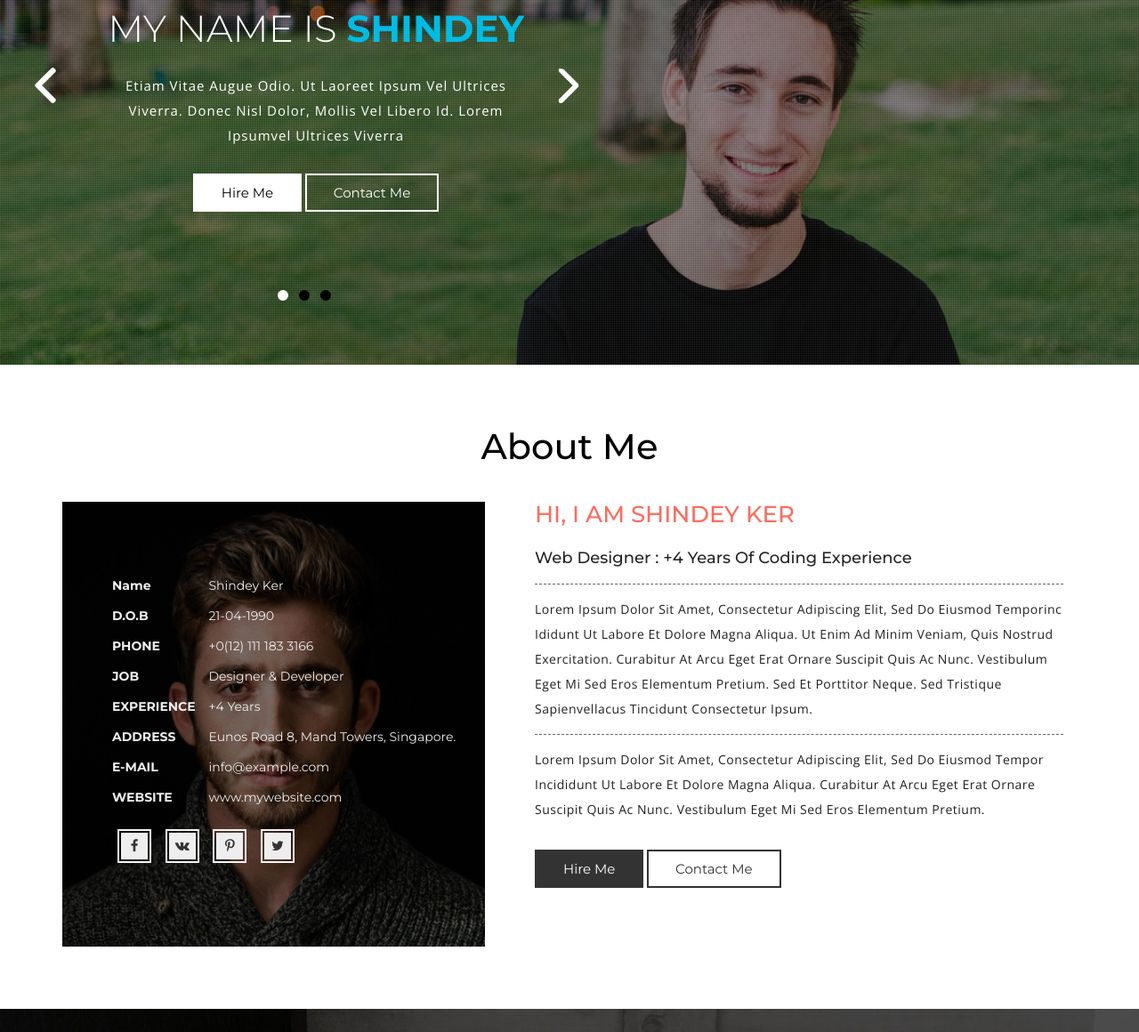
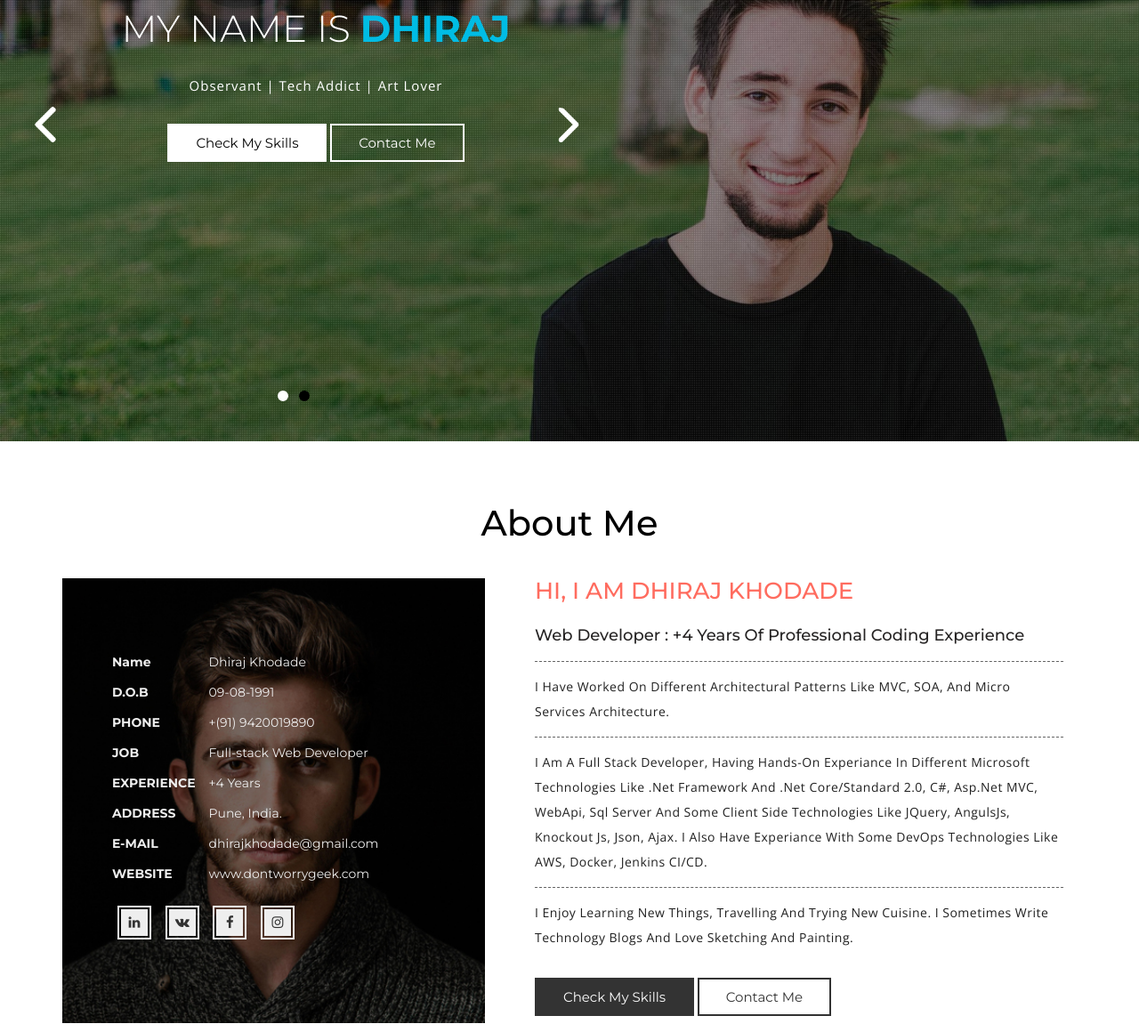
Before and after one commit to dhirajkhodade/dhirajkhodade.github.io, a plain HTML site: page index.html in a window 1280 px wide. Shown: the part 233-1393 px from the top of the page at 89% size. Drawn offline with nearby package versions, Linux system fonts and the light colour scheme.

Commit message:
Updated personal details

```diff
--- a/index.html
+++ b/index.html
@@ -106,15 +106,15 @@ Smartphone Compatible web template, free webdesigns for Nokia, Samsung, LG, Sony
 						<ul class="slides">
 							<li>
 							<div class="w3l-info">
-								<h1>My name is <span>Shindey</span></h1>
-								<p>Etiam vitae augue odio. Ut laoreet ipsum vel ultrices viverra. Donec nisl dolor, mollis vel libero id. lorem ipsumvel ultrices viverra</p>
+								<h1>My name is <span>Dhiraj</span></h1>
+								<p>Observant | Tech Addict | Art Lover</p>
 								<ul>
-									<li><a href="#" class="w3ls_more" >Hire Me</a></li>
+									<li><a href="#skills" class="w3ls_more" >Check My Skills</a></li>
 									<li><a href="#contact" class="scroll w3l_contact">Contact Me</a></li>
 								</ul>
 							</div>
 							</li>
-							<li>
+							<!-- <li>
 								<div class="w3l-info">
 								<h2>this is my <span>website</span></h2>
 								<p>Etiam vitae augue odio. Ut laoreet ipsum vel ultrices viverra. Donec nisl dolor, mollis vel libero id. lorem ipsumvel ultrices viverra</p>
@@ -123,13 +123,13 @@ Smartphone Compatible web template, free webdesigns for Nokia, Samsung, LG, Sony
 									<li><a href="#contact" class="scroll w3l_contact">Contact Me</a></li>
 								</ul>
 								</div>
-							</li>
+							</li> -->
 							<li>
 								<div class="w3l-info">
-								<h3>I'm a <span>designer</span></h3>
-								<p>Etiam vitae augue odio. Ut laoreet ipsum vel ultrices viverra. Donec nisl dolor, mollis vel libero id. lorem ipsumvel ultrices viverra</p>
+								<h3>I'm a <span>full-stack Web Developer</span></h3>
+								<p>I am a Technology enthusiast. I enjoy learning new things and writing clean, elegant and efficient code. I have more than 4 years of professional experiance in different .Net, cloud and DevOps technologies</p>
 								<ul>
-									<li><a href="#" class="w3ls_more">Hire Me</a></li>
+									<li><a href="#skills" class="w3ls_more">Check My Skills</a></li>
 									<li><a href="#contact" class="scroll w3l_contact">Contact Me</a></li>
 								</ul>
 								</div>
@@ -154,25 +154,25 @@ Smartphone Compatible web template, free webdesigns for Nokia, Samsung, LG, Sony
 								<li>
 									<ul class="agileits-address-text ">
 										<li><b>Name</b></li>
-										<li>Shindey Ker</li>
+										<li>Dhiraj Khodade</li>
 									</ul>
 								</li>
 								<li>
 									<ul class="agileits-address-text ">
 										<li><b>D.O.B</b></li>
-										<li>21-04-1990</li>
+										<li>09-08-1991</li>
 									</ul>
 								</li>
 								<li>
 									<ul class="agileits-address-text">
 										<li><b>PHONE</b></li>
-										<li>+0(12) 111 183 3166</li>
+										<li>+(91) 9420019890</li>
 									</ul>
 								</li>
 								<li>
 									<ul class="agileits-address-text">
 										<li><b>JOB</b></li>
-										<li>Designer & Developer</li>
+										<li>Full-stack Web Developer</li>
 									</ul>
 								</li>
 								<li>
@@ -184,51 +184,49 @@ Smartphone Compatible web template, free webdesigns for Nokia, Samsung, LG, Sony
 								<li>
 									<ul class="agileits-address-text">
 										<li><b>ADDRESS </b></li>
-										<li>Eunos Road 8, Mand Towers, Singapore.</li>
+										<li>Pune, India.</li>
 									</ul>
 								</li>
 								<li>
 									<ul class="agileits-address-text">
 										<li><b>E-MAIL </b></li>
-										<li><a href="mailto:example@mail.com"> info@example.com</a></li>
+										<li><a href="mailto:dhirajkhodade@gmail.com"> dhirajkhodade@gmail.com</a></li>
 									</ul>
 								</li>
 								<li>
 									<ul class="agileits-address-text">
 										<li><b>WEBSITE </b></li>
-										<li><a href="#">www.mywebsite.com</a></li>
+										<li><a href="www.dontworrygeek.com" target="_blank">www.dontworrygeek.com</a></li>
 									</ul>
 								</li>
 							</ul>
 							<div class="w3-socials about-social">
 									<ul>
 										<li>
-											<a href="#"><span class="fa fa-facebook"></span></a>
+											<a href="https://www.linkedin.com/in/dhirajkhodade/" target="_blank"><span class="fa fa-linkedin"></span></a>
 										</li>
 										<li>
-											<a href="#"><span class="fa fa-vk"></span></a>
+											<a href="https://www.quora.com/profile/Dhiraj-Khodade" target="_blank"><span class="fa fa-vk"></span></a>
 										</li>
 										<li>
-											<a href="#"><span class="fa fa-pinterest-p"></span></a>
+											<a href="https://www.facebook.com/dhirajkhodade" target="_blank"><span class="fa fa-facebook"></span></a>
 										</li>
 										<li>
-											<a href="#"><span class="fa fa-twitter"></span></a>
+											<a href="https://www.instagram.com/dhirajkhodade/" target="_blank"><span class="fa fa-instagram"></span></a>
 										</li>
 									</ul>
 								</div>
 		</div>
 		<div class="col-md-7 about_right">
-			<h3>Hi, I am Shindey Ker</h3>
-			<h4>Web designer : +4 years of coding experience</h4>
-			<p>Lorem ipsum dolor sit amet, consectetur adipiscing elit, sed do eiusmod temporinc
-				ididunt ut labore et dolore magna aliqua. Ut enim ad minim veniam, quis nostrud exercitation.
-				Curabitur at arcu eget erat ornare suscipit quis ac nunc. Vestibulum eget mi sed eros elementum pretium.
-				Sed et porttitor neque. Sed tristique sapienvellacus tincidunt consectetur ipsum. </p>
-			<p>Lorem ipsum dolor sit amet, consectetur adipiscing elit, sed do eiusmod tempor
-				incididunt ut labore et dolore magna aliqua. Curabitur at arcu eget erat ornare suscipit quis ac nunc.
-				Vestibulum eget mi sed eros elementum pretium.</p>
+			<h3>Hi, I am Dhiraj Khodade</h3>
+			<h4>Web Developer : +4 years of professional coding experience</h4>
+			<p>I have worked on different architectural patterns like MVC, SOA, and micro services architecture.</p>
+			<p>I am a full stack developer, Having hands-on experiance in different microsoft technologies like .Net framework and .Net Core/standard 2.0,
+				C#, Asp.net MVC, WebApi, sql server and some client side technologies like JQuery, AngulsJs, knockout Js, Json, Ajax.
+				I also have experiance with some DevOps technologies like AWS, Docker, jenkins CI/CD. </p>
+			<p>I enjoy learning new things, travelling and trying new cuisine. I sometimes write technology blogs and love sketching and painting.</p>
 			<ul>
-				<li><a href="#contact" class="w3ls_more scroll" >Hire Me</a></li>
+				<li><a href="#skills" class="w3ls_more scroll" >Check My Skills</a></li>
 				<li><a href="#contact" class="w3l scroll">Contact Me</a></li>
 			</ul>
 		</div>
```
